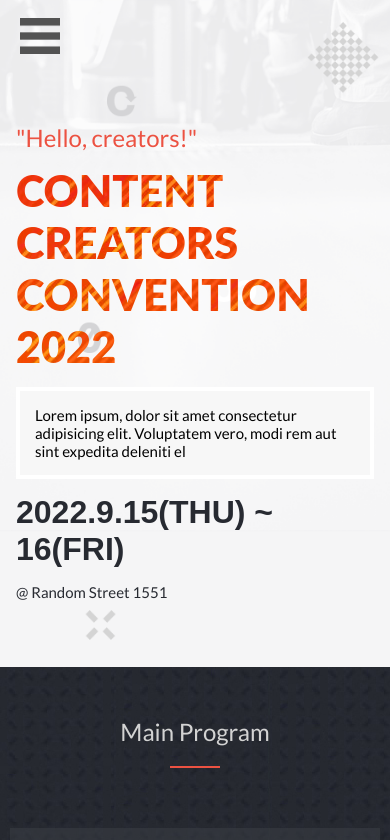
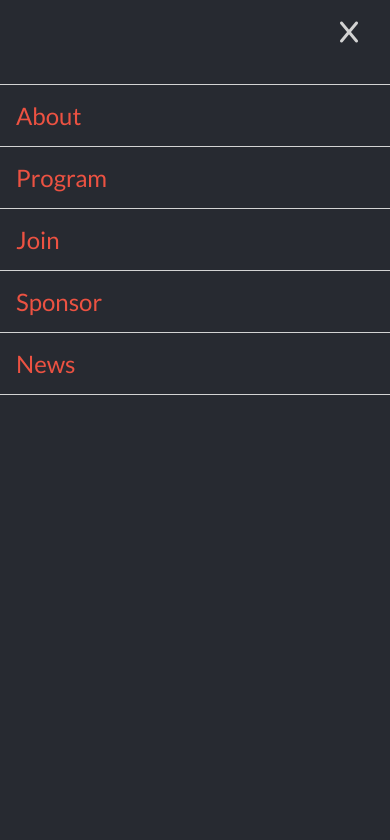
Before and after one commit to asdt560/Capstone-HTML-CSS-Basic-JS, a website: page index.html in a window 390 px wide. Both pictures are taken after a click on the link 40 px from the left and 37 px from the top of the page. Shown: the top 840 px of the page. Drawn offline with Linux system fonts and the light colour scheme.

Commit message:
Add menu for mobile

```diff
--- a/index.html
+++ b/index.html
@@ -13,6 +13,18 @@
 </head>
 <body>
     <header>
+        <div class="curtainmenu">
+            <div class="closediv">
+                <a id="closebutton" href="#"><i class="fa-solid fa-x fa-xl closer"></i></i></a>
+            </div>
+            <div class="menuitems">
+                <a class="menuitem" href="/about.html">About</a>
+                <a class="menuitem" href="#">Program</a>
+                <a class="menuitem" href="#">Join</a>
+                <a class="menuitem" href="#">Sponsor</a>
+                <a class="menuitem" href="#">News</a>
+            </div>
+        </div>
         <section id="topheader"></section>
         <section id="bottomheader">
             <div id="mobilemenu">
@@ -20,6 +32,9 @@
                     <img src="./images/mobile_menu.png">
                 </a>
             </div>
+            <a id="logolink" href="/index.html">
+                Placeholder Logo
+            </a>
         </section>
         <section id="headline">
             <p id="welcome">"Hello, creators!"</p>
@@ -63,7 +78,7 @@
                 <p class="programblurb">Lorem ipsum dolor sit amet consectetur adipisicing elit. Nesciunt aspernatur dolorem non</p>
             </div>
             <button class="button programbutton">
-                Join CC Global Summit 2015
+                Join CCC 2022
             </button>
         </section>
         <section id="speakers">
--- a/scripts.js
+++ b/scripts.js
@@ -56,3 +56,23 @@ arr.forEach((item) => {
   </div>
 </div>`;
 });
+
+const menu = document.querySelector('.curtainmenu');
+console.log(menu);
+
+function menuClose() {
+  menu.style.display = 'none';
+}
+
+function menuOpen() {
+  menu.style.display = 'flex';
+}
+
+const closer = document.querySelector('#closebutton');
+console.log(closer);
+
+closer.addEventListener('click', menuClose);
+
+const opener = document.querySelector('#mobilemenubutton');
+
+opener.addEventListener('click', menuOpen);
--- a/styles.css
+++ b/styles.css
@@ -25,11 +25,15 @@ header {
 #bottomheader {
   display: flex;
   height: 75px;
+  justify-content: center;
 }
 
 #mobilemenu {
   display: flex;
   margin-left: 20px;
+  position: absolute;
+  left: 1%;
+  align-self: center;
 }
 
 #mobilemenubutton {
@@ -307,3 +311,50 @@ footer {
   font-size: 0.8125em;
   color: #272a31;
 }
+
+.curtainmenu {
+  display: none;
+  flex-direction: column;
+  position: fixed;
+  width: 100%;
+  height: 100%;
+  z-index: 1;
+  background-color: #272a31;
+}
+
+.menuitems {
+  display: flex;
+  flex-direction: column;
+  justify-content: space-between;
+}
+
+.menuitem {
+  border-bottom: 1px solid lightgrey;
+  text-decoration: none;
+  color: #ec5242;
+  padding: 16px;
+  font-size: 1.5em;
+}
+
+.closediv {
+  display: flex;
+  justify-content: flex-end;
+  align-items: center;
+  border-bottom: 1px solid #d3d3d3;
+}
+
+#closebutton {
+  display: flex;
+  align-items: center;
+  text-decoration: none;
+  padding: 2em;
+}
+
+.closer {
+  color: #d3d3d3;
+  height: 20px;
+}
+
+#logolink {
+  align-self: center;
+}
```
Also changed, not shown: about.html (+3 -0 lines).
